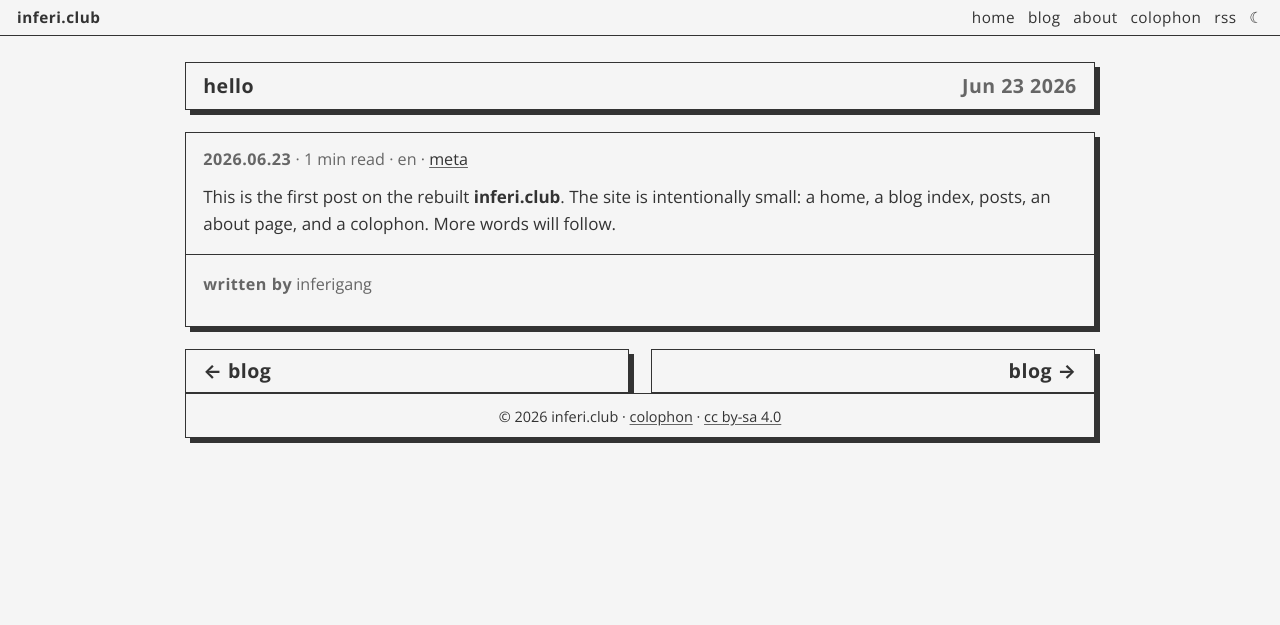
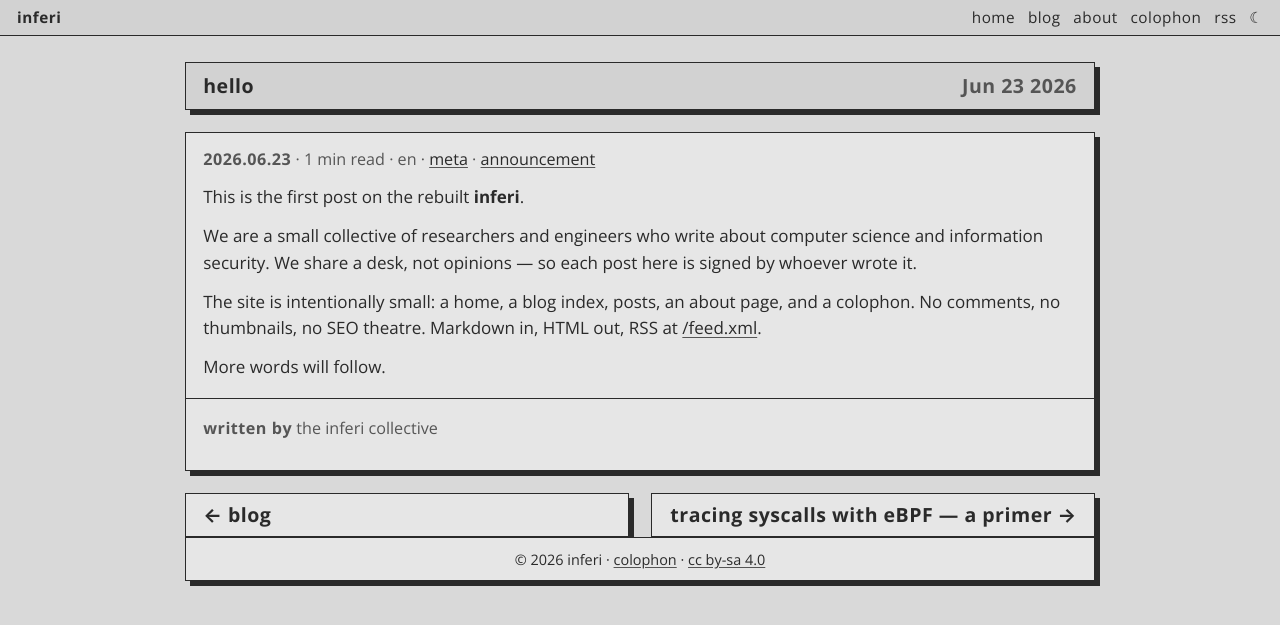
Before and after one commit to infericlub/infericlub.github.io, a Jekyll site: the page built from _posts/2026-06-23-hello.md, in a window 1280 px wide. Shown: the top 625 px of the page. Built offline with Jekyll 4.4.1, drawn with Linux system fonts in a browser that asks for light colours.

Commit message:
feat(content): rename to 'inferi' collective, 4 example posts (ebpf, frida pinning, kerberoasting, glibc tcache), grayer light palette

```diff
--- a/_config.yml
+++ b/_config.yml
@@ -1,12 +1,13 @@
-title: inferi.club
-tagline: a writing desk for cs & security notes
-description: notes on computer science and information security
+title: inferi
+tagline: a collective writing desk for cs & security notes
+description: a collective of researchers writing about computer science and information security
 url: https://inferi.club
 lang: en
 permalink: /blog/:slug/
+future: true
 
 author:
-  name: inferigang
+  name: the inferi collective
   url: https://github.com/inferigang
 
 social:
--- a/_includes/header.html
+++ b/_includes/header.html
@@ -1,4 +1,4 @@
-<a href="{{ '/' | relative_url }}" class="site-wordmark">inferi.club</a>
+<a href="{{ '/' | relative_url }}" class="site-wordmark">{{ site.title }}</a>
 <nav class="site-nav" aria-label="primary">
   {%- for item in site.data.navigation -%}
     {% assign active = false %}
--- a/_layouts/home.html
+++ b/_layouts/home.html
@@ -40,7 +40,7 @@ layout: default
 
   <div class="box flex-item-unequal">
     <h1>About</h1>
-    a small writing desk for notes on computer science and information security: rootkits, reverse engineering, web exploitation, mobile, and assorted curiosities. <a href="{{ '/about/' | relative_url }}">more →</a>
+    a small collective writing notes on computer science and information security — rootkits, reverse engineering, web exploitation, mobile, kernel, AD, and assorted curiosities. each post signed by whoever wrote it. <a href="{{ '/about/' | relative_url }}">more →</a>
   </div>
 
   <div class="box flex-item-unequal" style="min-width: 14rem;">
--- a/_posts/2026-06-23-hello.md
+++ b/_posts/2026-06-23-hello.md
@@ -2,8 +2,15 @@
 layout: post
 title: "hello"
 date: 2026-06-23 12:00:00 -0300
-tags: [meta]
-excerpt: "a writing desk opens — the first dust settles, the lamp is lit."
+author: the inferi collective
+tags: [meta, announcement]
+excerpt: "a new writing desk for the collective — small, monochrome, in service of words."
 ---
 
-This is the first post on the rebuilt **inferi.club**. The site is intentionally small: a home, a blog index, posts, an about page, and a colophon. More words will follow.
+This is the first post on the rebuilt **inferi**.
+
+We are a small collective of researchers and engineers who write about computer science and information security. We share a desk, not opinions — so each post here is signed by whoever wrote it.
+
+The site is intentionally small: a home, a blog index, posts, an about page, and a colophon. No comments, no thumbnails, no SEO theatre. Markdown in, HTML out, RSS at [/feed.xml](/feed.xml).
+
+More words will follow.
--- a/_sass/_tokens.scss
+++ b/_sass/_tokens.scss
@@ -1,12 +1,12 @@
 :root {
-  --text: #333;
-  --bg1: #f5f5f5;
-  --bg2: #f5f5f5;
-  --h1-bg: #f5f5f5;
-  --h1-text: #333;
-  --border: #333;
-  --link: #333;
-  --underline: #666;
+  --text: #2a2a2a;
+  --bg1: #d9d9d9;
+  --bg2: #e6e6e6;
+  --h1-bg: #d2d2d2;
+  --h1-text: #2a2a2a;
+  --border: #2a2a2a;
+  --link: #2a2a2a;
+  --underline: #555;
 
   --border-style: 1px solid var(--border);
   --drop-shadow-style: drop-shadow(.3rem .3rem 0 var(--border));
```
Also changed, not shown: _posts/2026-07-05-ebpf-syscall-tracing-primer.md (added, +107 -0 lines), _posts/2026-07-18-bypass-pinning-android-frida.md (added, +100 -0 lines), _posts/2026-08-02-kerberoasting-hardened-ad.md (added, +90 -0 lines), _posts/2026-09-10-glibc-malloc-tcache-primer.md (added, +102 -0 lines), about.md (+5 -3 lines).
